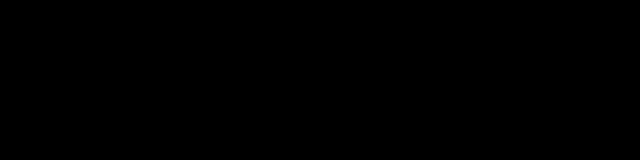
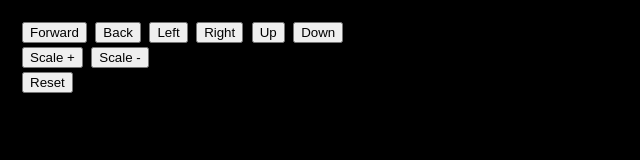
Before and after one commit to rnapoli/rnapoli.github.io, a plain HTML site: page xr.html in a window 1280 px wide. Shown: the whole page, without its empty margins (0-640 px from the left). Drawn offline with Linux system fonts and the light colour scheme.

Commit message:
Update xr.html

```diff
--- a/xr.html
+++ b/xr.html
@@ -6,27 +6,68 @@
   <script src="https://aframe.io/releases/1.5.0/aframe.min.js"></script>
   <style>
     body { margin: 0; background: #000; }
+    .ui {
+      position: fixed;
+      top: 10px;
+      left: 10px;
+      background: rgba(0,0,0,0.7);
+      color: white;
+      padding: 10px;
+      font-family: sans-serif;
+      z-index: 1000;
+    }
+    button { margin: 2px; }
   </style>
 </head>
 
 <body>
+
+<div class="ui">
+  <button onclick="move(0,0,-0.1)">Forward</button>
+  <button onclick="move(0,0,0.1)">Back</button>
+  <button onclick="move(-0.1,0,0)">Left</button>
+  <button onclick="move(0.1,0,0)">Right</button>
+  <button onclick="move(0,0.1,0)">Up</button>
+  <button onclick="move(0,-0.1,0)">Down</button>
+  <br>
+  <button onclick="scale(1.1)">Scale +</button>
+  <button onclick="scale(0.9)">Scale -</button>
+  <br>
+  <button onclick="reset()">Reset</button>
+</div>
+
 <a-scene vr-mode-ui="enabled: true" embedded>
-
-      <!-- Sky background -->
   <a-sky color="#000"></a-sky>
-
-      <!-- Lighting -->
-      <a-light type="ambient" intensity="1"></a-light>
+  <a-light type="ambient" intensity="1" color="#FFF"></a-light>
   <a-light type="directional" position="1 1 1"></a-light>
 
-      <!-- Your Earth Model -->
-      <a-entity gltf-model="f9g4hA.glb"
-                position="0 1.6 -1"
-                scale="3.5 3.5 3.5">
-      </a-entity>
+  <a-entity id="earth" gltf-model="f9g4hA.glb" position="0 1.6 -2" scale="1 1 1"></a-entity>
+</a-scene>
 
-      <a-entity camera position="0 1.6 0"></a-entity>
+<script>
+const earth = document.querySelector('#earth');
+let pos = {x:0, y:1.6, z:-2};
+let sca = 1;
 
-    </a-scene>
+function move(dx,dy,dz) {
+  pos.x += dx;
+  pos.y += dy;
+  pos.z += dz;
+  earth.setAttribute('position', `${pos.x} ${pos.y} ${pos.z}`);
+}
+
+function scale(factor) {
+  sca *= factor;
+  earth.setAttribute('scale', `${sca} ${sca} ${sca}`);
+}
+
+function reset() {
+  pos = {x:0, y:1.6, z:-2};
+  sca = 1;
+  earth.setAttribute('position', `0 1.6 -2`);
+  earth.setAttribute('scale', `1 1 1`);
+}
+</script>
+
 </body>
 </html>
```
Lines whose indentation alone changed are shown as unchanged.
